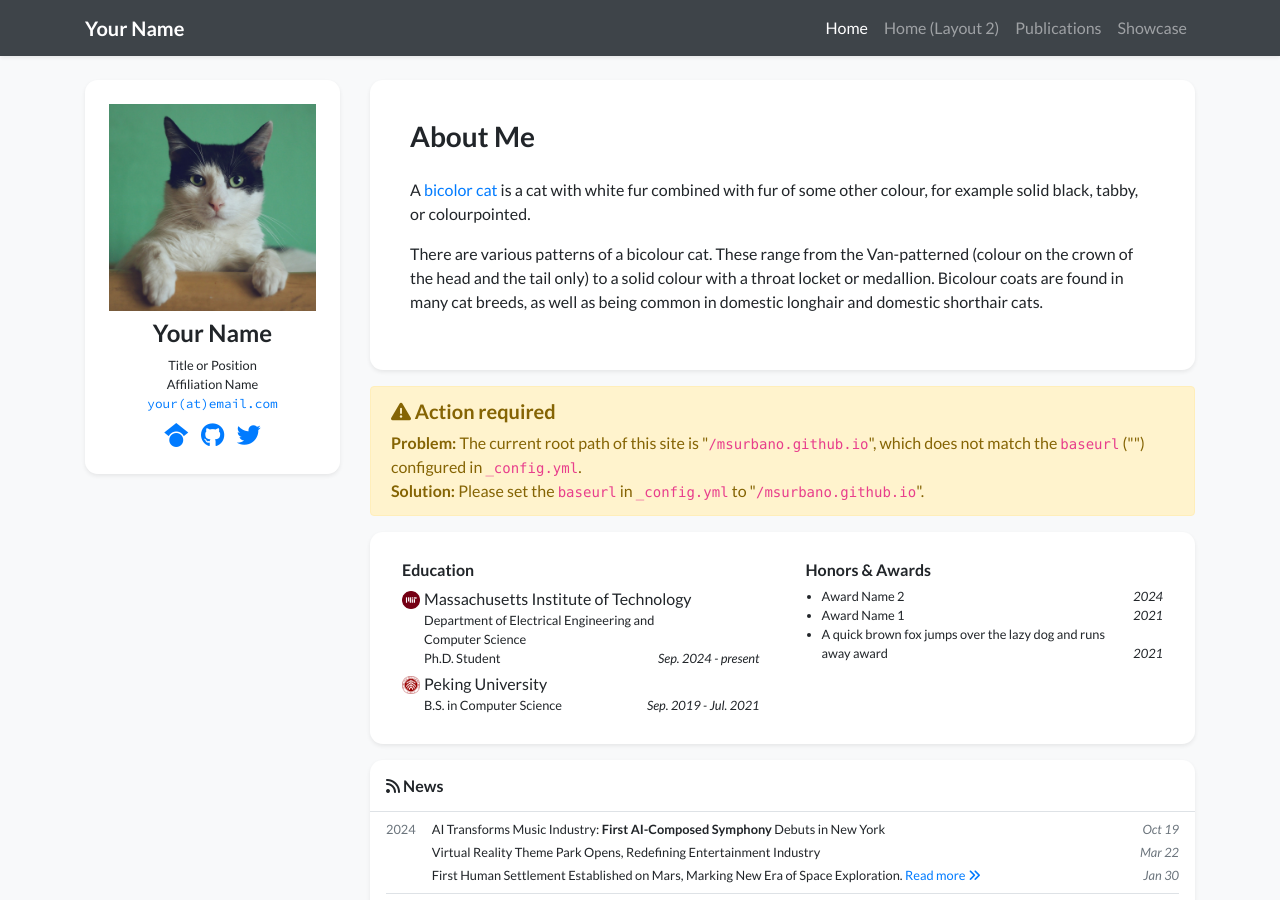
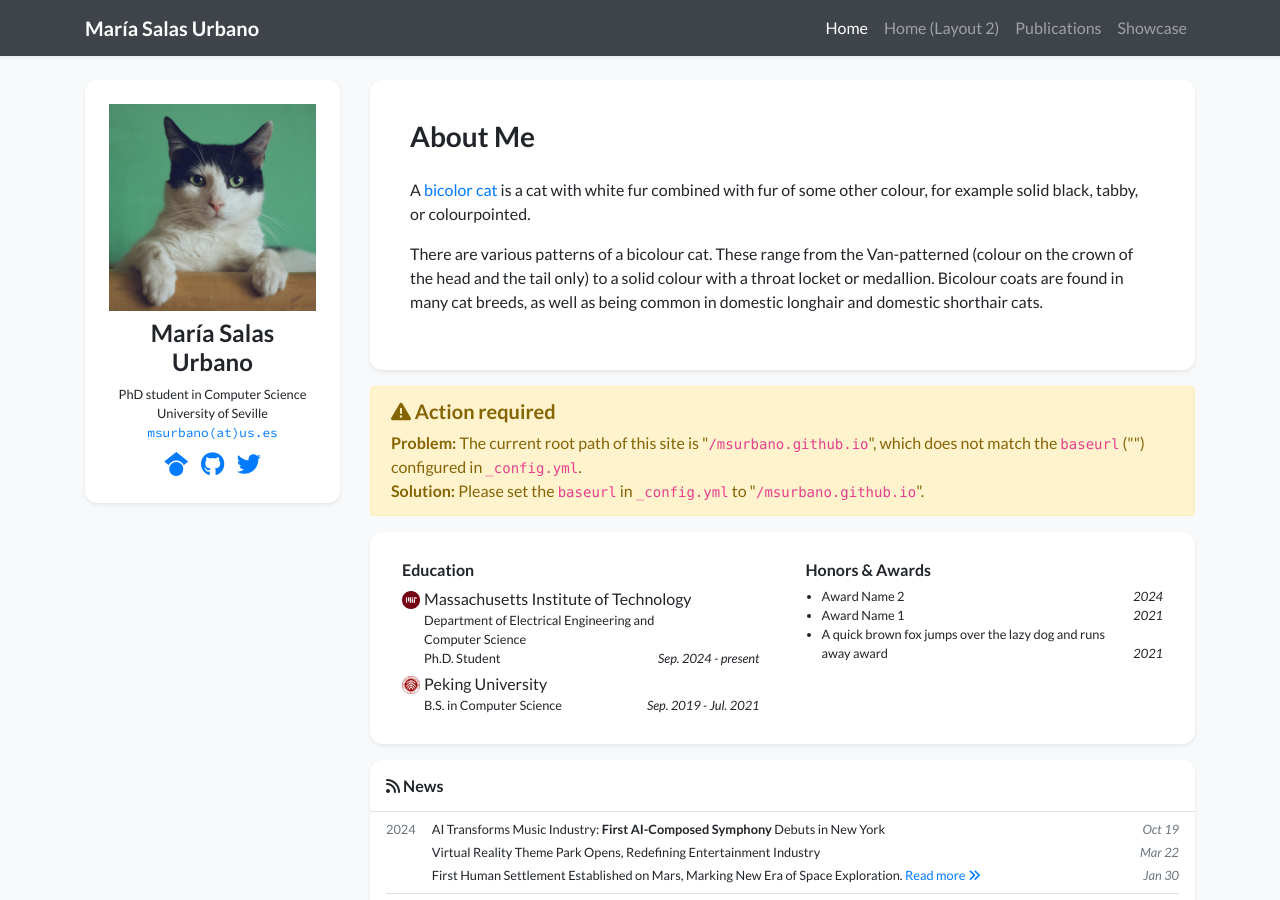
Before and after one commit to msurbano/msurbano.github.io, a Jekyll site: the page built from index.html, in a window 1280 px wide and 900 px high. Built offline with Jekyll 4.4.1, drawn with Linux system fonts in a browser that asks for light colours; nearby versions of some CDN libraries; a style sheet for code colours, icons or effects is not loaded.

Commit message:
Update profile.yml

```diff
--- a/_data/profile.yml
+++ b/_data/profile.yml
@@ -1,18 +1,18 @@
-primary_name: "Your Name"
+primary_name: "María Salas Urbano"
 secondary_name: ""
-navbar_name: "Your Name"
+navbar_name: "María Salas Urbano"
 
 positions:
-- name: Title or Position
-- name: Affiliation Name
+- name: PhD student in Computer Science
+- name: University of Seville
   logo: /assets/images/badges/MIT_Social_circle.png  # Logo is optional
 
 
-email: "your@email.com"
+email: "msurbano@us.es"
 # cv_link: link-to-your-cv-file
 gscholar: xFmQpf4AAAAJ  # This is an example, replace it with your own Google Scholar ID
-github: your_github_id
-twitter: your_twitter_id  # Do not include the '@' symbol
+github: msurbano
+twitter: msurbano9  # Do not include the '@' symbol
 # wechat_qrcode: /assets/images/etc/wechat.jpg
 # wechat_prompt: >-
 #   Please tell me your <strong>name</strong> and <strong>affiliation</strong> (current or past) when adding my wechat. Thanks!
```
